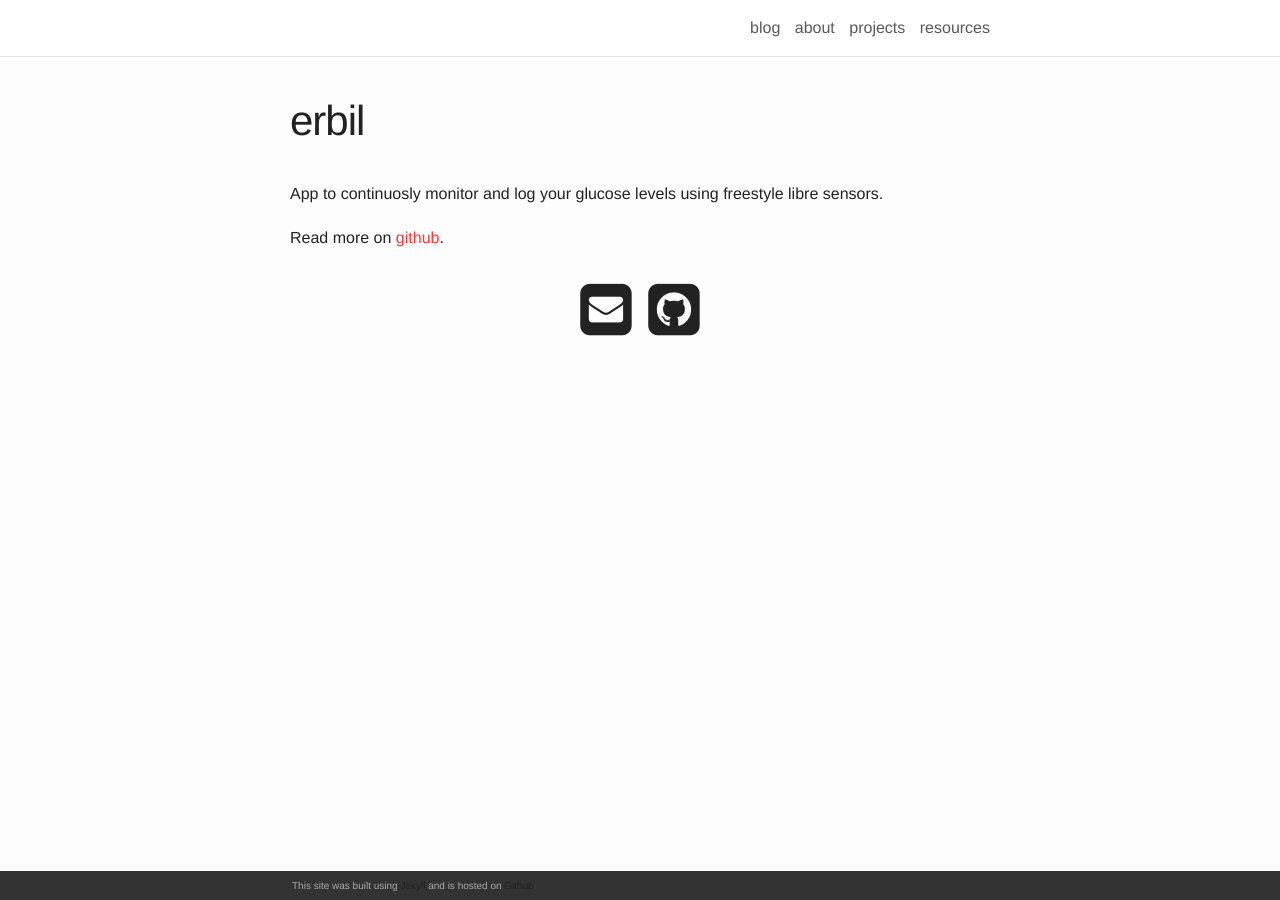
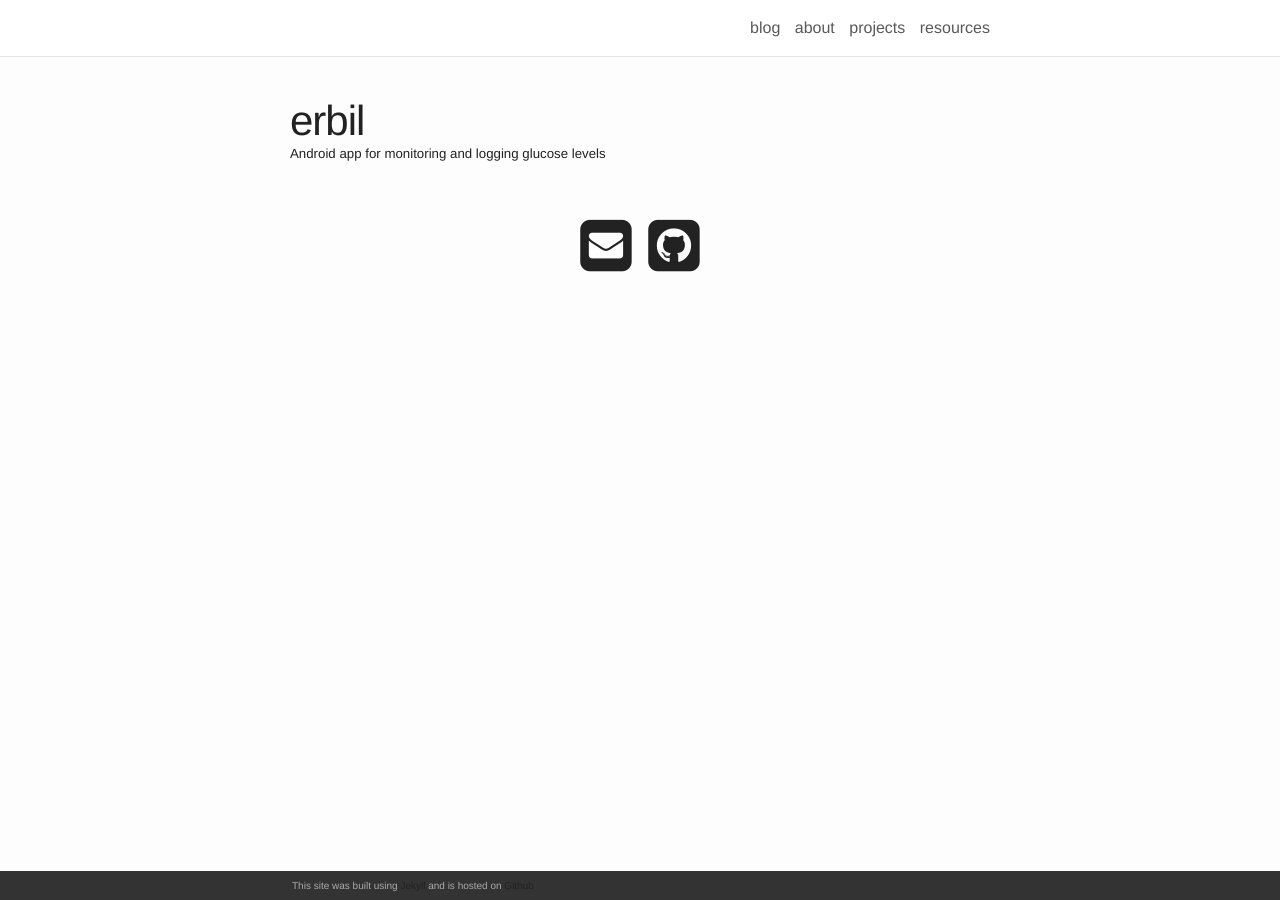
Before and after one commit to exoji2e/exoji2e.github.com, a Jekyll site: the page built from _projects/erbil.md, in a window 1280 px wide. Built offline with Jekyll 4.4.1, drawn with Linux system fonts in a browser that asks for light colours; nearby versions of some CDN libraries.

Commit message:
fix layout on mobile of projects

```diff
--- a/_projects/erbil.md
+++ b/_projects/erbil.md
@@ -1,8 +1,7 @@
 ---
 layout: page
 title: erbil
+description: "Android app for monitoring and logging glucose levels"
+redirect: "https://github.com/exoji2e/Erbil"
 
 ---
-App to continuosly monitor and log your glucose levels using freestyle libre sensors.
-
-Read more on [github](https://github.com/exoji2e/Erbil).
--- a/_sass/_layout.scss
+++ b/_sass/_layout.scss
@@ -198,7 +198,7 @@
 clear: both;
 }
 .project {
-width: 33.33%;
+width: 230px;
 height: 250px;
 float: left;
 vertical-align: middle;
```
